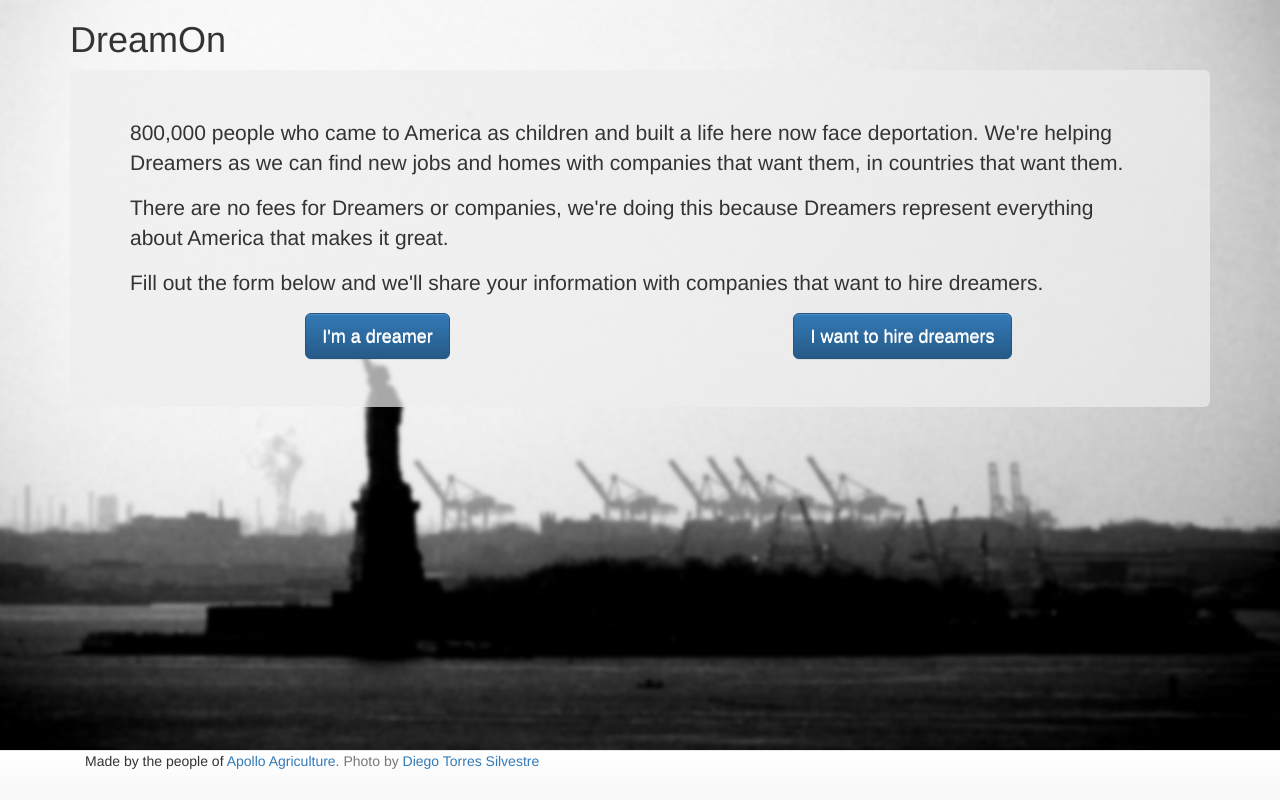
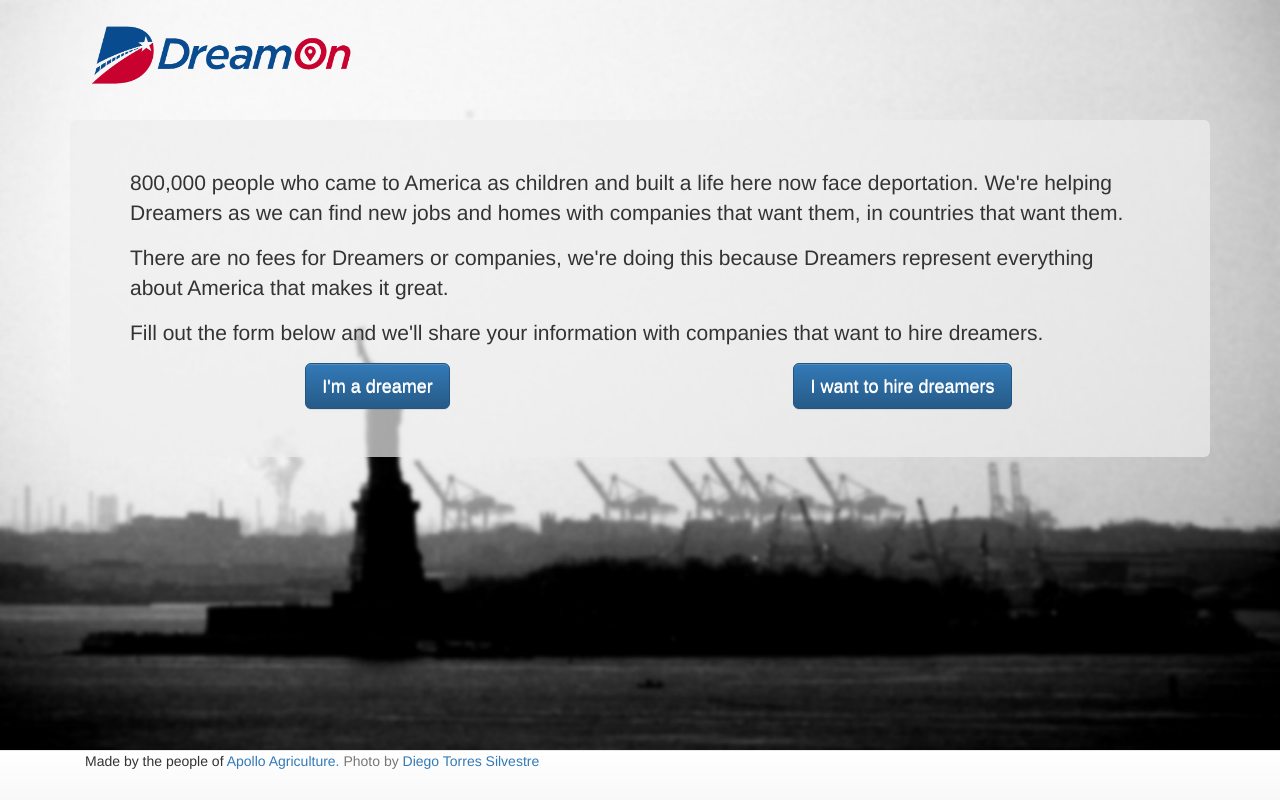
Before and after one commit to estsauver/Dreamon, a plain HTML site: page index.html in a window 1280 px wide. Drawn offline with nearby package versions, Linux system fonts and the light colour scheme.

Commit message:
Update logO

```diff
--- a/index.html
+++ b/index.html
@@ -30,7 +30,7 @@
     <body>
     <div class="container">
 
-        <h1>DreamOn</h1>
+        <a href="/"><img src="DreamOnLogo-min.png" style="height: 100px; margin-bottom: 20px;"/> </a>
 
         <div class="jumbotron">
 
```
Also changed, not shown: DreamOnLogo-min.png (added).
